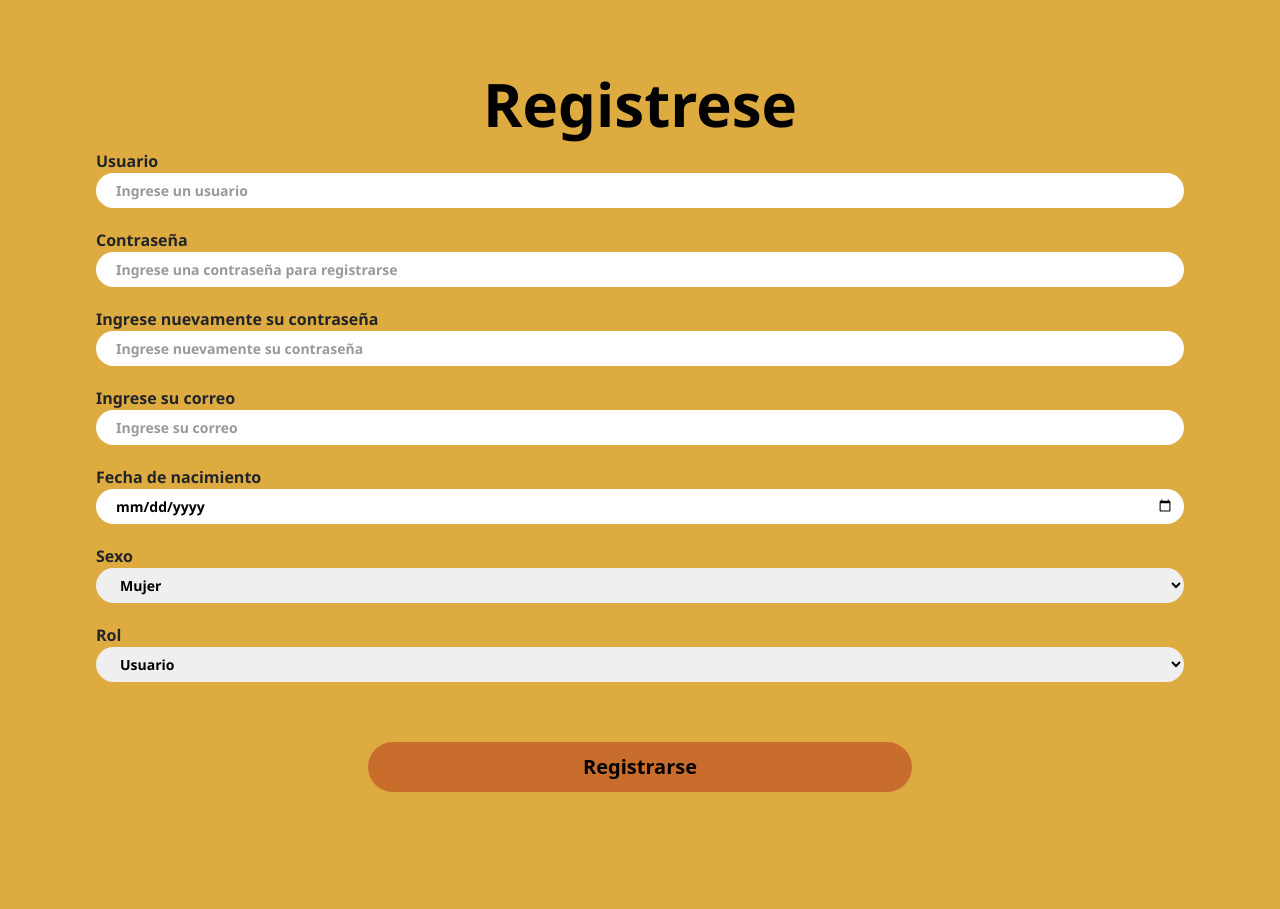
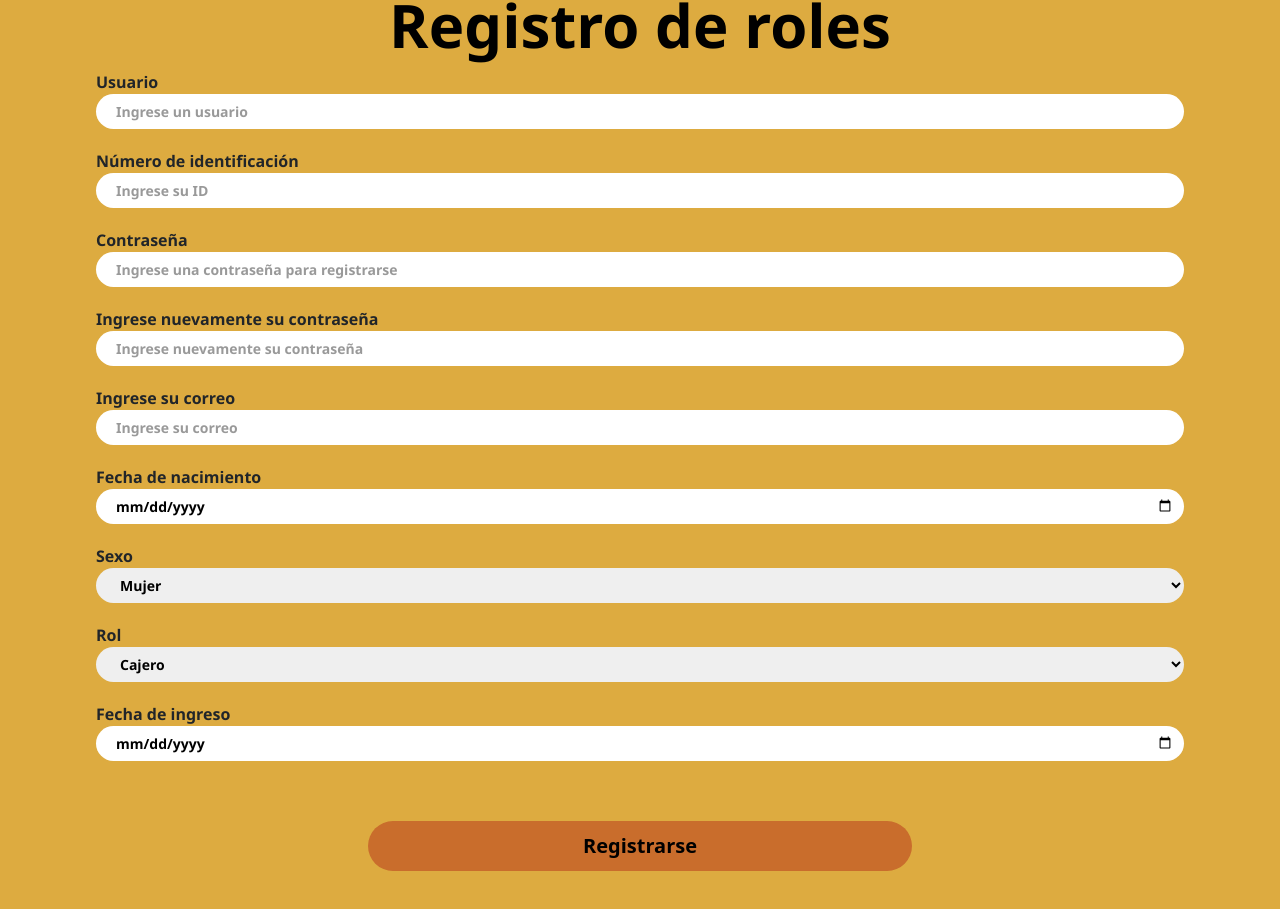
Before and after one commit to erickdiaz01/ProyectoDevWebCookiesC3, a React (Create React App) app in the folder DesarrolloCodigoFuente/proyecto-restaurante/: page / in a window 1280 px wide. Shown: the part 455-1364 px from the top of the page. Built offline with nearby package versions, Linux system fonts and the light colour scheme.

Commit message:
Coreccion final de Registro, a regristro de roles, solo faltan 2 interfaces graficas

```diff
--- a/DesarrolloCodigoFuente/proyecto-restaurante/src/Pages/CreateUser/CreateUser.js
+++ b/DesarrolloCodigoFuente/proyecto-restaurante/src/Pages/CreateUser/CreateUser.js
@@ -8,14 +8,20 @@ import "./CreateUser.css";
 
 const CreateUser = () => {
   const [user, setUser] = useState("");
+  const [idRol, setIdRol] = useState("");
   const [password, setPassword] = useState("");
   const [repeatPassword, setRepeatPassword] = useState("");
   const [email, setEmail] = useState("");
+  const [numCel, setNumCel] = useState("");
   const [fechaNacimiento, setFechaNacimiento] = useState("");
-  const [genero, setGenero] = useState("");
+  const [fechaRolIngresoHistorico, setFechaRolIngresoHistorico] = useState("");
+  const [sexo, setsexo] = useState("");
   const [rol, setRol] = useState("");
   const [fechaNacimientoInvalid, setFechaNacimientoInvalid] = useState(false);
+  const [fechaRolIngresoHistoricoInvalid, setFechaRolIngresoHistoricoInvalid] =
+    useState(false);
   const [isRegister, setIsRegister] = useState(false);
+  const [idRolError, setIdRolError] = useState(false);
   const [passwordError, setPasswordError] = useState(false);
   const [repeatPasswordError, setRepeatPasswordError] = useState(false);
   const [emailInvalid, setEmailInvalid] = useState(false);
@@ -25,15 +31,12 @@ const CreateUser = () => {
   function handleChange(name, value) {
     if (name === "user") {
       setUser(value);
-      setHasError(false);
     } else if (name === "password") {
       if (value.length < 6) {
         setPasswordError(true);
-        setHasError(false);
       } else {
         setPassword(value);
         setPasswordError(false);
-        setHasError(false);
       }
     } else if (name === "repeatPassword") {
       if (passwordValid(value)) {
@@ -60,17 +63,36 @@ const CreateUser = () => {
         setFechaNacimientoInvalid(false);
         setFechaNacimiento(value);
       }
+    } else if (name === "numCel") {
+      setNumCel(value);
+    } else if (name === "idRol") {
+      if (value.length < 5 || !/^[0-9]+$/.test(value)) {
+        setIdRolError(true);
+      } else {
+        setIdRol(value);
+        setIdRolError(false);
+      }
+    } else {
+      if (calcularEdad(value) < 0) {
+        setFechaRolIngresoHistoricoInvalid(true);
+      } else {
+        setFechaRolIngresoHistoricoInvalid(false);
+        setFechaRolIngresoHistorico(value);
+      }
     }
   }
 
   function handleSubmit() {
     let account = {
       user,
+      idRol,
       password,
       repeatPassword,
       email,
+      numCel,
       fechaNacimiento,
-      genero,
+      fechaRolIngresoHistorico,
+      sexo,
       rol,
     };
     if (account) {
@@ -93,9 +115,9 @@ const CreateUser = () => {
     }
   }
 
-  function calcularEdad(fechaNacimiento) {
+  function calcularEdad(valor) {
     var hoy = new Date();
-    var cumpleanos = new Date(fechaNacimiento);
+    var cumpleanos = new Date(valor);
     var edad = hoy.getFullYear() - cumpleanos.getFullYear();
     var m = hoy.getMonth() - cumpleanos.getMonth();
 
@@ -105,10 +127,10 @@ const CreateUser = () => {
 
     return edad;
   }
-  function passwordValid(password) {
-    var p1 = password;
-    var p2 = repeatPassword;
-    if (p1 !== p2) {
+  function passwordValid(p) {
+    var contrasena = document.getElementsByName("password").values;
+    var p2 = p;
+    if (contrasena !== p2) {
       return false;
     } else {
       return true;
@@ -119,12 +141,8 @@ const CreateUser = () => {
     <div>
       <div className="register-container">
         <div className="register-content">
-          <Title text="Registrese" />
-          {hasError && (
-            <label className="label-alert">
-              Su Usuario o Contraseña son invalidos.
-            </label>
-          )}
+          <Title text="Registro de roles" />
+
           {isRegister && (
             <label className="label-alert">
               Ya hay un registro con ese usuario.
@@ -141,6 +159,19 @@ const CreateUser = () => {
             handleChange={handleChange}
             required
           />
+          <Label text="Número de identificación" />
+          <Input
+            attribute={{
+              id: "idRol",
+              name: "idRol",
+              type: "text",
+              placeholder: "Ingrese su ID",
+            }}
+            handleChange={handleChange}
+            param={idRolError}
+            required
+          />
+          {idRolError && <label className="label-error">ID no valido</label>}
           <Label text="Contraseña" />
           <Input
             attribute={{
@@ -209,8 +240,8 @@ const CreateUser = () => {
           <div className="input-container">
             <select
               required
-              id="genero"
-              name="genero"
+              id="sexo"
+              name="sexo"
               onChange={(e) => handleChange(e.target.name, e.target.value)}
               className="regular-style"
             >
@@ -229,14 +260,30 @@ const CreateUser = () => {
               onChange={(e) => handleChange(e.target.name, e.target.value)}
               className="regular-style"
             >
-              <option value="usuario">Usuario</option>
-              <option value="vendedor" disabled>
-                Vendedor
+              <option value="cajero">Cajero</option>
+              <option value="vendedor">Vendedor</option>
+              <option value="mesero">Mesero</option>
+              <option value="domiciliario">Domiciliario</option>
+              <option value="administrador" disabled>
+                Administrador
               </option>
-              <option value="administrador" disabled>Administrador</option>
             </select>
           </div>
-
+          <Label text="Fecha de ingreso" />
+          <Input
+            attribute={{
+              id: "fechaRolIngresoHistorico",
+              name: "fechaRolIngresoHistorico",
+              type: "date",
+              placeholder: "Ingrese su fecha de ingreso",
+            }}
+            handleChange={handleChange}
+            param={fechaRolIngresoHistoricoInvalid}
+            required
+          />
+          {fechaRolIngresoHistoricoInvalid && (
+            <label className="label-error">Fecha de ingreso invalida</label>
+          )}
           <div className="submit-button-container">
             <button onClick={handleSubmit} className="submit-button">
               Registrarse
```
